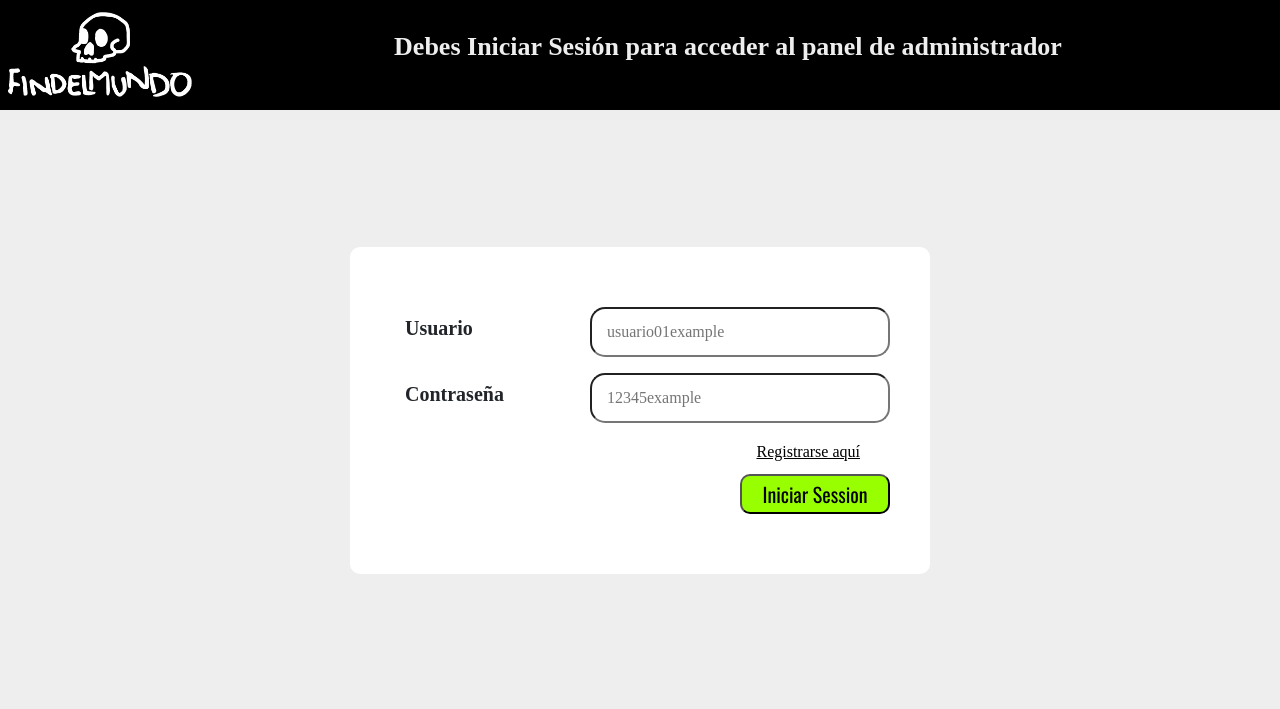
After one commit to elEmperadorAlejandroMagno/FDM-flask, a Flask app: page /adminBoard/login in a window 1280 px wide. The commit adds this page. Shown: the top 709 px of the page. Run offline with Flask 3, Linux system fonts and the light colour scheme; some libraries are stand-ins or nearby versions; some web fonts are replaced.

Commit message:
admin board rutas completas, falta consultas PUT y modal de confirmacion DELETE

```diff
--- a/app.py
+++ b/app.py
@@ -1,14 +1,14 @@
 from cs50 import SQL
-from flask import Flask, redirect, render_template, make_response, request, jsonify
+from flask import Flask, redirect, render_template, make_response, request, jsonify, session
 from flask_session import Session
 from werkzeug.security import check_password_hash, generate_password_hash
 from utils.services import  get_products, get_product_by_id, get_products_sauce, get_products_merch, post_product, delete_product, update_product
 from utils.helpers import uru, login_required, sumItemPrices, get_ID_product_list
-from utils.url import URL
-from utils.envios import LISTA_ENVIOS
+from utils.constants import URL, LISTA_ENVIOS
 import json
 
 app = Flask(__name__)
+# app.secret_key = 'super secret key'
 
 if __name__ == '__main__':
   app.run()
@@ -196,11 +196,51 @@ def checkout():
 
 ###! ADMIN PANEL
 
+@app.route('/adminBoard/register', methods=['GET', 'POST'])
+def register():
+  if request.method == 'GET':
+    return render_template("admin_board/register.html")
+  if request.method == 'POST':
+    username = request.form.get('username')
+    password = request.form.get('password')
+    if not username or not password:
+      return render_template("admin_board/register.html", message = "The from cannot be empty")
+    hash = generate_password_hash(password)
+    try:
+      db.execute("INSERT INTO users (username, password) VALUES (?, ?)", username, hash)
+      return redirect('/adminBoard/login')
+    except Exception as e:
+      return render_template("admin_board/register.html", message = str(e))
+
+@app.route('/adminBoard/login', methods=['GET', 'POST'])
+def login():
+  if request.method == 'GET':
+    return render_template("admin_board/login.html")
+  if request.method == 'POST':
+    username = request.form.get('username')
+    password = request.form.get('password')
+    if not username or not password:
+      return render_template("admin_board/login.html", message = "The from cannot be empty")
+    user = db.execute("SELECT * FROM users WHERE username = ?", username)
+    if len(user) != 1 or not check_password_hash(user[0]['password'], password):
+      return render_template("admin_board/login.html", message = "Invalid credentials")
+    else:
+      session['user_id'] = user[0]['id']
+      return redirect('/adminBoard')
+
+@app.route('/adminBoard/logout', methods=['POST'])
+def logout():
+  if request.method == 'POST':
+    session.clear()
+    return redirect('/adminBoard/login')
+
 @app.route('/adminBoard')
+@login_required
 def panel_admin():
   return redirect('/adminBoard/orders')
 
 @app.route('/adminBoard/orders', methods=['GET', 'POST'])
+@login_required
 def panel_orders():
   if request.method == 'GET':
     filter = request.args.get('filter')
@@ -211,6 +251,7 @@ def panel_orders():
     return render_template("admin_board/orders.html", orders = orders)
 
 @app.route('/adminBoard/orders/<int:id>', methods=['GET', 'DELETE', 'PUT'])
+@login_required
 def panel_order_by_ID(id):
   if request.method == 'GET':
     order = db.execute("SELECT * FROM orders WHERE id = ?", id)
@@ -220,6 +261,7 @@ def panel_order_by_ID(id):
     return jsonify({'status': 'success'})
 
 @app.route('/adminBoard/products', methods = ['GET', 'POST'])
+@login_required
 def panel_products():
   if request.method == 'GET':
     filter = request.args.get('filter')
@@ -234,6 +276,7 @@ def panel_products():
       return jsonify({'status': 'error', 'message': 'Error creating product'})
 
 @app.route('/adminBoard/products/<int:id>', methods = ['GET', 'DELETE', 'PUT'])
+@login_required
 def panel_product_by_ID(id):
   if request.method == 'GET':
     PRODUCT = get_product_by_id(id)
--- /dev/null
+++ b/static/css/login.css
@@ -0,0 +1,159 @@
+:root {
+  --btn-background-color: #98ff00;
+  --btn-hover-color: #b7ff4c;
+}
+* {
+  margin: 0;
+  padding: 0;
+  box-sizing: border-box;
+}
+
+html{
+  background-color: #eee;
+}
+
+.flex-container {
+  width: 100%;
+  display: flex;
+  flex-flow: column wrap;
+}
+
+header {
+  background-color: #000;
+  width: 100%;
+  height: 110px;
+}
+.nav-menu {
+  display: flex;
+  flex-flow: row wrap;
+  color: #eee;
+  font-family: SofiaSans;
+  font-size: 26px;
+  font-weight: 600;
+}
+.nav-menu > div:nth-child(2){
+  width: 80%;
+  display: flex;
+  justify-content: center;
+  align-items: center;
+}
+
+ul li {
+  list-style-type: none;
+}
+
+.img-container {
+  padding: 12px 8px;
+  width: 200px;
+}
+.img-container img {
+  width: 100%;
+}
+
+main {
+  background-color: #eee;
+  width: 100%;
+  min-height: 600px;
+  display: flex;
+  justify-content: center;
+  align-items: center;
+}
+
+.form-container {
+  background-color: #fff;
+  border-radius: 10px;
+  padding: 60px 40px;
+}
+
+.form-control:focus {
+  outline: none;
+  border: none;
+  box-shadow: none;
+}
+
+.form-input-div {
+  display: flex;
+  flex-flow: row nowrap;
+}
+
+.custom-width {
+  font-family: SofiaSans;
+  padding: 6px 4px 6px 15px;
+  border-radius: 15px;
+}
+label.custom-width {
+  font-size: 20px;
+  font-weight: 600;
+  width: 200px;
+}
+input.custom-width {
+  font-size: 16px;
+  font-weight: 400;
+  width: 300px;
+  &:hover {
+    background-color: #ddd;
+  }
+  &:focus {
+    background-color: #ddd;
+  }
+}
+
+.login-link {
+  width: 100%;
+  text-align: end;
+  margin-bottom: 10px;
+  padding-right: 30px;
+}
+.login-link a {
+  font-family: SofiaSans;
+  font-size: 16px;
+  color: #000;
+  &:hover {
+    color: #333;
+    cursor: pointer;
+  }
+}
+
+.register-link {
+  width: 100%;
+  text-align: end;
+  margin-bottom: 10px;
+  padding-right: 30px;
+}
+.register-link a {
+  font-family: SofiaSans;
+  font-size: 16px;
+  color: #000;
+  &:hover {
+    color: #333;
+    cursor: pointer;
+  }
+}
+
+.btn-container {
+  width: 100%;
+  display: flex;
+  justify-content: end;
+}
+.finalBtn {
+  background-color: var(--btn-background-color);
+  font-family: Oswald;
+  font-size: 20px;
+  color: #000;
+  width: 150px;
+  height: 40px;
+  border-radius: 10px;
+  outline: none;
+  &:hover {
+    background-color: var(--btn-hover-color);
+  }
+}
+
+@font-face {
+  font-family: SofiaSans;
+  src: url(../fonts/SofiaSansCondensed-VariableFont_wght.ttf);
+}
+@font-face {
+  font-family: Oswald;
+  src: url(../fonts/Oswald-VariableFont_wght.ttf);
+}
--- /dev/null
+++ b/templates/admin_board/login.html
@@ -0,0 +1,65 @@
+<!DOCTYPE html>
+<html lang="en">
+<head>
+  <meta charset="UTF-8">
+  <meta name="viewport" content="width=device-width, initial-scale=1.0">
+  <title>Login</title>
+  <link rel="stylesheet" href="../static/css/login.css">
+  <link href="https://cdn.jsdelivr.net/npm/bootstrap@5.3.3/dist/css/bootstrap.min.css" rel="stylesheet" integrity="sha384-QWTKZyjpPEjISv5WaRU9OFeRpok6YctnYmDr5pNlyT2bRjXh0JMhjY6hW+ALEwIH" crossorigin="anonymous">
+</head>
+<body>
+  <div class="flex-container">
+    <header>
+      <div class="nav-container">
+        <div class="nav-menu">
+          <div class="img-container">
+            <img src="../static/image/assets/logo-blanco.png" alt="logo fin del mundo">
+          </div>
+          <div>
+            <ul class="nav-list">
+              <li>Debes Iniciar Sesión para acceder al panel de administrador</li>
+            </ul>
+          </div>
+        </div>
+      </div>
+    </header>
+    <main>
+      {% if message %}
+      <div class="message" style="width: 100%; text-align: center;">
+        <h3>{{ message }}</h3>
+      </div>
+      {% endif %}
+      <div class="form-container">
+        <form action="/adminBoard/login" method="POST">
+          <div class="mb-3 form-input-div">
+            <label for="exampleFormControlInput1" class="form-label custom-width">Usuario</label>
+            <input type="text" name="username" class="custom-width" id="exampleFormControlInput1" placeholder="usuario01example">
+          </div>
+          <div class="mb-3 form-input-div">
+            <label for="exampleFormControlInput1" class="form-label custom-width">Contraseña</label>
+            <input type="password" name="password" class="custom-width" id="exampleFormControlInput2" placeholder="12345example">
+          </div>
+          <div class="register-link">
+            <a href="/adminBoard/register">Registrarse aquí</a>
+          </div>
+          <div class="btn-container">
+            <button type="submit" class="finalBtn">Iniciar Session</button>
+          </div>
+        </form>
+      </div>
+    </main>
+  </div>
+  <script src="https://cdn.jsdelivr.net/npm/bootstrap@5.3.3/dist/js/bootstrap.bundle.min.js" integrity="sha384-YvpcrYf0tY3lHB60NNkmXc5s9fDVZLESaAA55NDzOxhy9GkcIdslK1eN7N6jIeHz" crossorigin="anonymous"></script>
+  <script>
+    document.addEventListener('DOMContentLoaded', function() {
+    // Adapted from https://stackoverflow.com/a/10162353
+      const html = '<!DOCTYPE ' +
+      document.doctype.name +
+      (document.doctype.publicId ? ' PUBLIC "' + document.doctype.publicId + '"' : '') +
+      (!document.doctype.publicId && document.doctype.systemId ? ' SYSTEM' : '') +
+      (document.doctype.systemId ? ' "' + document.doctype.systemId + '"' : '') +
+      '>\n' + document.documentElement.outerHTML;
+    });
+  </script>
+</body>
+</html>
--- a/utils/envios.py
+++ b/utils/constants.py
@@ -1,3 +1,16 @@
+URL = {
+  "API_URL" : "https://poised-cyan-lentil.glitch.me",
+  "fdm" : "http://localhost:5000",
+}
+
+# API
+# "API_PROD" : "https://poised-cyan-lentil.glitch.me",
+# "API_LOCAL": "http://localhost:1234",
+
+# WEB
+# "fdmLocal" : "http://localhost:5000/products",
+# "fdmProd" : "https://fdm-flask-l1bq.onrender.com"
+
 LISTA_ENVIOS = [
       {
         "lugar": "Montevideo",
--- a/utils/helpers.py
+++ b/utils/helpers.py
@@ -7,11 +7,10 @@ def login_required(f):
 
     https://flask.palletsprojects.com/en/latest/patterns/viewdecorators/
     """
-
     @wraps(f)
     def decorated_function(*args, **kwargs):
         if session.get("user_id") is None:
-            return redirect("/login")
+            return redirect("/adminBoard/login")
         return f(*args, **kwargs)
 
     return decorated_function
--- a/utils/services.py
+++ b/utils/services.py
@@ -1,6 +1,6 @@
 import requests
 import json
-from utils.url import URL
+from utils.constants import URL
 
 
 def get_products(filter):
```
Also changed, not shown: gen_user.py (added, +8 -0 lines), static/css/panel.css (+32 -5 lines), templates/admin_board/register.html (added, +60 -0 lines), templates/panel.html (+8 -1 lines), utils/url.py (deleted, +0 -13 lines), fdm.db, 2 other files.
